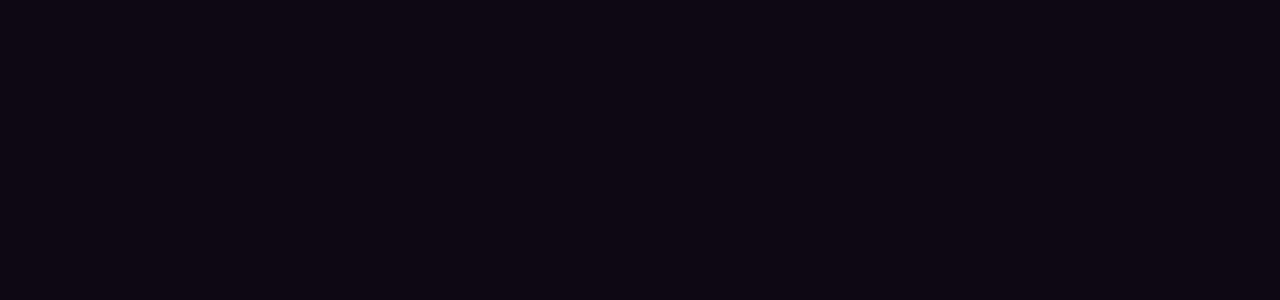
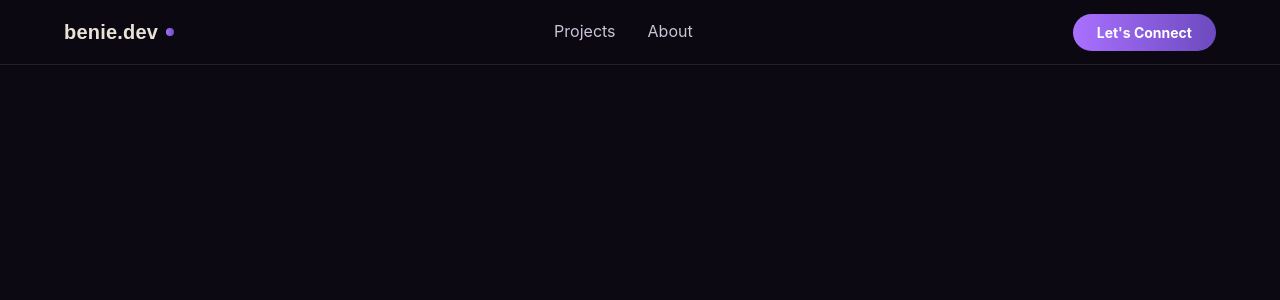
Before and after one commit to feralsyntax/portfolio-fe, an Angular app in the folder portfolio/: page / in a window 1280 px wide. Shown: the top 300 px of the page. Built offline with nearby package versions, Linux system fonts and the light colour scheme.

Commit message:
add (app): nest navbar component

```diff
--- a/portfolio/src/app/app.html
+++ b/portfolio/src/app/app.html
@@ -1 +1,2 @@
 <router-outlet />
+<app-navbar />
--- a/portfolio/src/app/app.ts
+++ b/portfolio/src/app/app.ts
@@ -1,9 +1,10 @@
 import { Component } from '@angular/core';
 import { RouterOutlet } from '@angular/router';
+import { Navbar } from './components/navigation/navbar/navbar';
 
 @Component({
   selector: 'app-root',
-  imports: [RouterOutlet],
+  imports: [RouterOutlet, Navbar],
   templateUrl: './app.html',
   styleUrl: './app.scss',
 })
```
